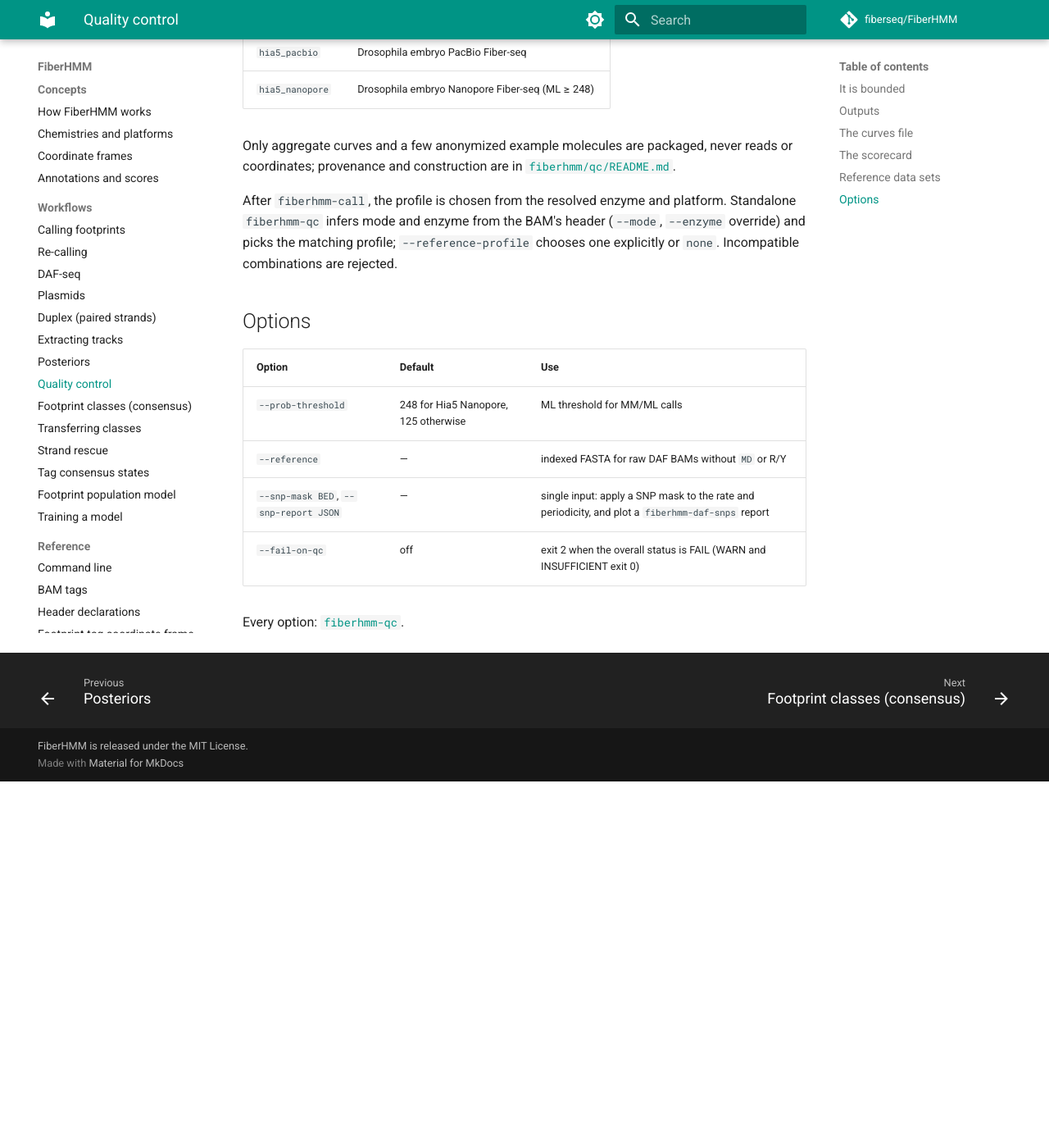
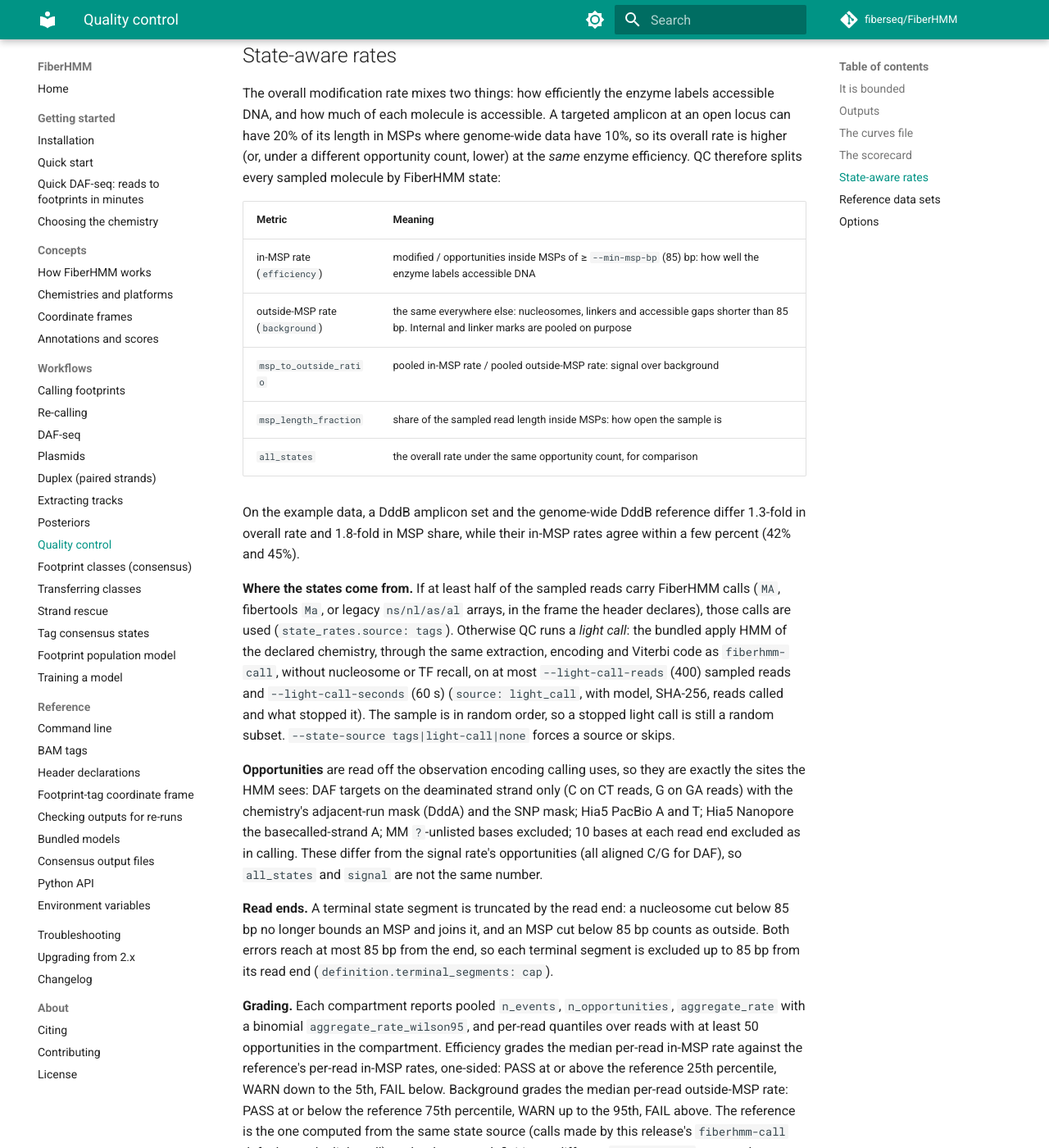
Before and after one commit to fiberseq/FiberHMM, an MkDocs documentation site: the page built from docs/workflows/qc.md, in a window 1280 px wide and 1400 px high, scrolled down 2781 px. Shown: the whole window at 82% size. Built offline with MkDocs 1.6.1 and Material for MkDocs 9.7.7, drawn with Linux system fonts in a browser that asks for light colours; comment, search, counter and statistics services are not loaded; before the commit the page ends 3734 px from its top, so only the background shows below that; some of the changed text lies outside the part shown.

Commit message:
docs(qc): state-aware rates, grading and changelog
Co-Authored-By: Claude Opus 5.5 (1M context) <noreply@anthropic.com>

```diff
--- a/docs/workflows/qc.md
+++ b/docs/workflows/qc.md
@@ -52,7 +52,8 @@ plot draws, so another program (FiberBrowser, a notebook) can redraw it:
 
 | Key | Contents |
 |---|---|
-| `verdicts` | `overall`, `signal`, `periodicity` status (PASS/WARN/FAIL/INSUFFICIENT) and scores |
+| `verdicts` | `overall`, `signal`, `periodicity`, `efficiency`, `background` status (PASS/WARN/FAIL/INSUFFICIENT) and scores, and `verdict_basis` |
+| `state_rates` | `source`, `min_msp_bp`, the sorted per-read `msp_per_read_rates` and `outside_msp_per_read_rates`, and the reference quantiles (`null` when unavailable) |
 | `signal_rate` | `per_read_rates` (sorted fractions, one per sampled read), their `ecdf`, the bundled `reference_ecdf` (`rates`, `probabilities`), `warn_interval`, `reference_iqr` |
 | `phasogram` | `lags_bp`, the sample's `detrended_pair_frequency`, raw `pair_distance_counts`, `nrl_bp` and the bundled `reference` curve |
 | `footprint_sizes` | `nucleosome` and `tf`: `bin_edges_bp`, `sample_count_per_bin`, `sample_fraction_per_bin`, `sample_n`, `sample_overflow` and `reference_fraction_per_bin` |
@@ -86,8 +87,14 @@ The DddB demo call (`out/dddb.calls.bam`):
   grade is conjunctive: peak strength, repeat length, correlation with the
   reference curve and the amplitude of the reference-shaped component must
   all support it, so a flat or noisy curve cannot pass by chance.
+- **In-MSP rate (efficiency) and outside-MSP rate (background)**: see
+  [State-aware rates](#state-aware-rates).
 - **Overall**: PASS, WARN or FAIL; `INSUFFICIENT` when there is too little
-  evidence, rather than a failure.
+  evidence, rather than a failure. Where the reference has a state-aware
+  calibration, the overall status combines efficiency, background and
+  periodicity (`overall.verdict_basis: state-aware`); otherwise it combines
+  the signal rate and periodicity (`overall-rate`). Any FAIL fails; any WARN
+  or INSUFFICIENT component gives WARN.
 - **Footprint sizes** (from `MA`, or legacy `nl` for nucleosomes), PCR
   duplication (exact from the call's `.dedup.json` sidecar when integrated
   dedup ran, otherwise estimated from `0x400`/`di`/`ds` in the sample), and
@@ -106,6 +113,67 @@ strength and nucleosome and TF size across samples.
 
 Reference intervals are screening diagnostics, not biological exclusion
 criteria: a sample outside them deserves a look, not automatic rejection.
+
+## State-aware rates
+
+The overall modification rate mixes two things: how efficiently the enzyme
+labels accessible DNA, and how much of each molecule is accessible. A
+targeted amplicon at an open locus can have 20% of its length in MSPs where
+genome-wide data have 10%, so its overall rate is higher (or, under a
+different opportunity count, lower) at the *same* enzyme efficiency. QC
+therefore splits every sampled molecule by FiberHMM state:
+
+| Metric | Meaning |
+|---|---|
+| in-MSP rate (`efficiency`) | modified / opportunities inside MSPs of ≥ `--min-msp-bp` (85) bp: how well the enzyme labels accessible DNA |
+| outside-MSP rate (`background`) | the same everywhere else: nucleosomes, linkers and accessible gaps shorter than 85 bp. Internal and linker marks are pooled on purpose |
+| `msp_to_outside_ratio` | pooled in-MSP rate / pooled outside-MSP rate: signal over background |
+| `msp_length_fraction` | share of the sampled read length inside MSPs: how open the sample is |
+| `all_states` | the overall rate under the same opportunity count, for comparison |
+
+On the example data, a DddB amplicon set and the genome-wide DddB reference
+differ 1.3-fold in overall rate and 1.8-fold in MSP share, while their
+in-MSP rates agree within a few percent (42% and 45%).
+
+**Where the states come from.** If at least half of the sampled reads carry
+FiberHMM calls (`MA`, fibertools `Ma`, or legacy `ns/nl/as/al` arrays, in
+the frame the header declares), those calls are used (`state_rates.source:
+tags`). Otherwise QC runs a *light call*: the bundled apply HMM of the
+declared chemistry, through the same extraction, encoding and Viterbi code
+as `fiberhmm-call`, without nucleosome or TF recall, on at most
+`--light-call-reads` (400) sampled reads and `--light-call-seconds` (60 s)
+(`source: light_call`, with model, SHA-256, reads called and what stopped
+it). The sample is in random order, so a stopped light call is still a random
+subset. `--state-source tags|light-call|none` forces a source or skips.
+
+**Opportunities** are read off the observation encoding calling uses, so they
+are exactly the sites the HMM sees: DAF targets on the deaminated strand only
+(C on CT reads, G on GA reads) with the chemistry's adjacent-run mask (DddA)
+and the SNP mask; Hia5 PacBio A and T; Hia5 Nanopore the basecalled-strand A;
+MM `?`-unlisted bases excluded; 10 bases at each read end excluded as in
+calling. These differ from the signal rate's opportunities (all aligned C/G
+for DAF), so `all_states` and `signal` are not the same number.
+
+**Read ends.** A terminal state segment is truncated by the read end: a
+nucleosome cut below 85 bp no longer bounds an MSP and joins it, and an MSP
+cut below 85 bp counts as outside. Both errors reach at most 85 bp from the
+end, so each terminal segment is excluded up to 85 bp from its read end
+(`definition.terminal_segments: cap`).
+
+**Grading.** Each compartment reports pooled `n_events`, `n_opportunities`,
+`aggregate_rate` with a binomial `aggregate_rate_wilson95`, and per-read
+quantiles over reads with at least 50 opportunities in the compartment.
+Efficiency grades the median per-read in-MSP rate against the reference's
+per-read in-MSP rates, one-sided: PASS at or above the reference 25th
+percentile, WARN down to the 5th, FAIL below. Background grades the median
+per-read outside-MSP rate: PASS at or below the reference 75th percentile,
+WARN up to the 95th, FAIL above. The reference is the one computed from the
+same state source (calls made by this release's `fiberhmm-call` defaults, or
+the light call), under the same definition; a different `--min-msp-bp`
+reports the rates without grading them. The quantiles bounding PASS/WARN are
+`state_rates.grading` in `fiberhmm/qc/references.json`. As for the signal
+rate, an ML threshold more than 5 away from the reference's caps the grade at
+WARN.
 
 ## Reference data sets
 
@@ -133,6 +201,9 @@ combinations are rejected.
 | `--prob-threshold` | 248 for Hia5 Nanopore, 125 otherwise | ML threshold for MM/ML calls |
 | `--reference` | — | indexed FASTA for raw DAF BAMs without `MD` or R/Y |
 | `--snp-mask BED`, `--snp-report JSON` | — | single input: apply a SNP mask to the rate and periodicity, and plot a `fiberhmm-daf-snps` report |
+| `--state-source` | `auto` | in-MSP/outside-MSP states from the BAM's calls (`tags`), a bounded `light-call`, or `none` |
+| `--min-msp-bp` | 85 | shortest MSP counted as accessible; references are calibrated at 85 |
+| `--light-call-reads`, `--light-call-seconds` | 400, 60 | bounds of the light call on uncalled BAMs |
 | `--fail-on-qc` | off | exit 2 when the overall status is FAIL (WARN and INSUFFICIENT exit 0) |
 
 Every option: [`fiberhmm-qc`](../reference/cli.md#fiberhmm-qc).
```
Also changed, not shown: CHANGELOG.md (+31 -0 lines).
